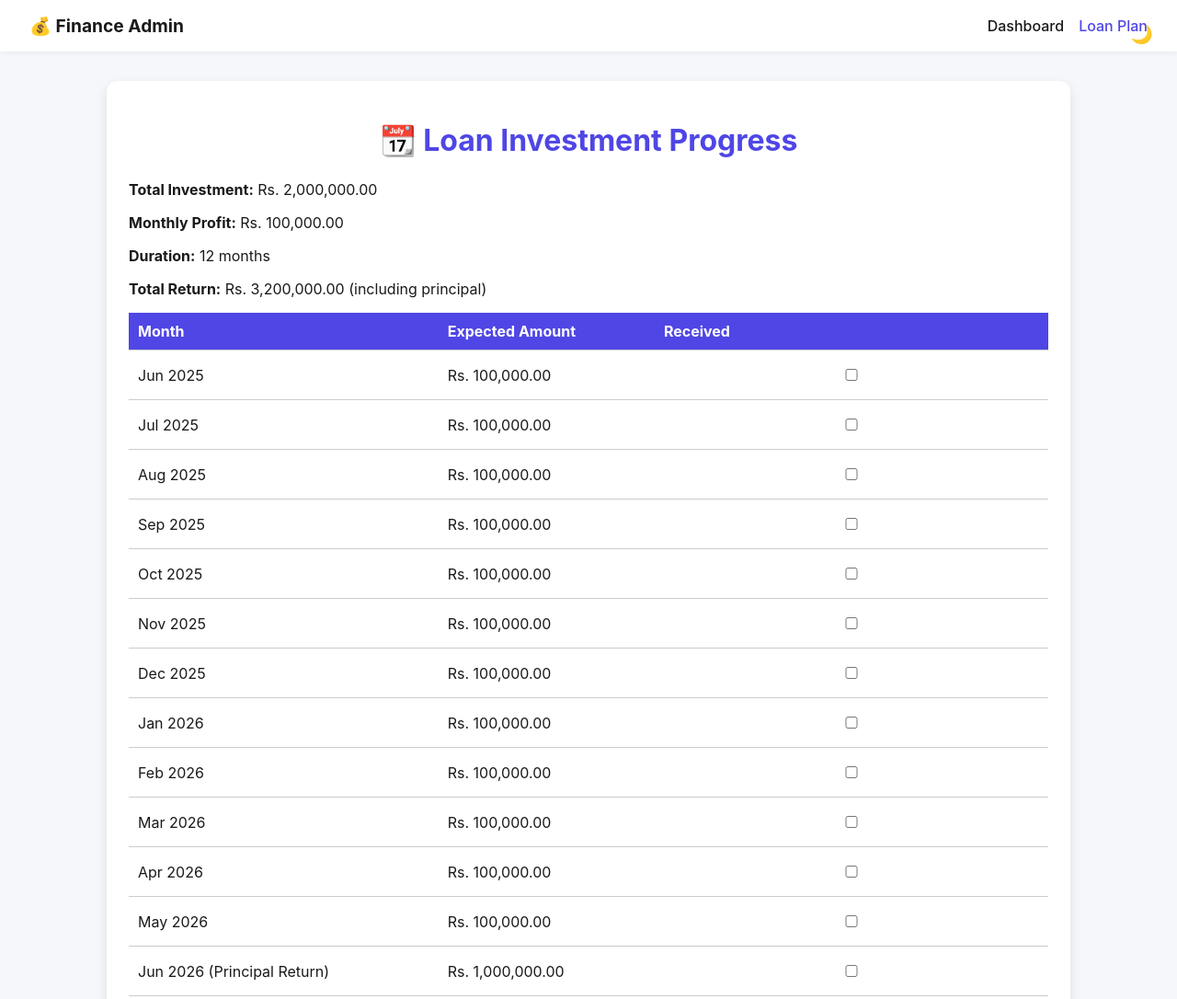
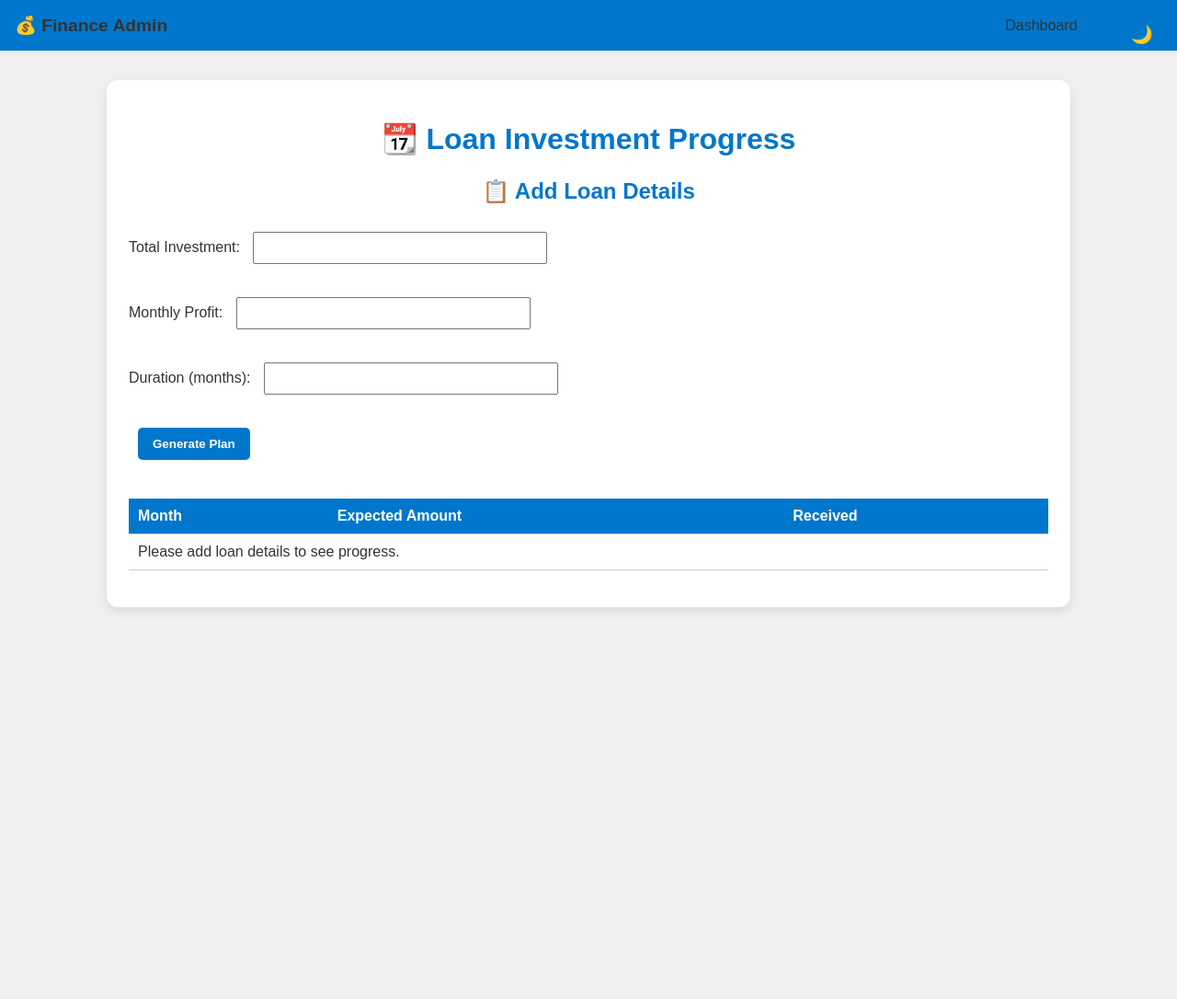
Before and after one commit to CharithNuwan/SimPlaBuget, a plain HTML site: page loan_investment.html in a window 1280 px wide. Shown: the top 1086 px of the page at 92% size. After the commit the page ends 800 px from the top, so only its background shows below. Drawn offline with Linux system fonts and the light colour scheme.

Commit message:
new_changes

```diff
--- a/loan_investment.html
+++ b/loan_investment.html
@@ -6,6 +6,53 @@
   <meta name="viewport" content="width=device-width, initial-scale=1" />
   <link rel="stylesheet" href="styles.css" />
   <style>
+    :root {
+      --card-bg: #ffffff;
+      --text-color: #333;
+      --accent: #0077cc;
+    }
+    body.dark {
+      --card-bg: #1e1e1e;
+      --text-color: #ddd;
+      --accent: #00bfff;
+      background-color: #121212;
+    }
+
+    body {
+      font-family: Arial, sans-serif;
+      margin: 0;
+      background: #f0f0f0;
+      color: var(--text-color);
+    }
+    nav {
+      background: var(--accent);
+      color: white;
+      padding: 1rem;
+      display: flex;
+      justify-content: space-between;
+      align-items: center;
+    }
+    .nav-links {
+      list-style: none;
+      display: flex;
+      gap: 1rem;
+    }
+    .nav-links a {
+      color: white;
+      text-decoration: none;
+    }
+    .nav-links a.active {
+      font-weight: bold;
+      text-decoration: underline;
+    }
+    .theme-toggle button {
+      background: none;
+      border: none;
+      color: white;
+      font-size: 1.2rem;
+      cursor: pointer;
+    }
+
     .container {
       max-width: 1000px;
       margin: 2rem auto;
@@ -13,27 +60,60 @@
       background: var(--card-bg);
       border-radius: 12px;
       box-shadow: 0 4px 12px rgba(0,0,0,0.1);
-      color: var(--text-color);
     }
+
     h1, h2 {
       text-align: center;
       color: var(--accent);
     }
+
+    form {
+      margin-bottom: 2rem;
+      display: flex;
+      flex-direction: column;
+      gap: 1rem;
+    }
+
+    input[type="number"] {
+      padding: 8px;
+      width: 100%;
+      max-width: 300px;
+    }
+
+    button[type="submit"] {
+      width: fit-content;
+      padding: 10px 16px;
+      background-color: var(--accent);
+      color: white;
+      border: none;
+      border-radius: 5px;
+      cursor: pointer;
+    }
+
     table {
       width: 100%;
       border-collapse: collapse;
       margin-top: 1rem;
     }
+
     th, td {
       padding: 10px;
       border-bottom: 1px solid #ccc;
       text-align: left;
     }
+
     th {
       background-color: var(--accent);
       color: white;
     }
+
     .checkbox-cell {
+      text-align: center;
+    }
+
+    .progress {
+      margin-top: 1rem;
+      font-weight: bold;
       text-align: center;
     }
   </style>
@@ -53,10 +133,21 @@
   <main class="container">
     <h1>📆 Loan Investment Progress</h1>
 
-    <p><strong>Total Investment:</strong> Rs. 2,000,000.00</p>
-    <p><strong>Monthly Profit:</strong> Rs. 100,000.00</p>
-    <p><strong>Duration:</strong> 12 months</p>
-    <p><strong>Total Return:</strong> Rs. 3,200,000.00 (including principal)</p>
+    <h2>📋 Add Loan Details</h2>
+    <form id="loanForm" onsubmit="saveLoanDetails(event)">
+      <label>Total Investment:
+        <input type="number" id="totalInvestment" required />
+      </label>
+      <label>Monthly Profit:
+        <input type="number" id="monthlyProfit" required />
+      </label>
+      <label>Duration (months):
+        <input type="number" id="duration" required />
+      </label>
+      <button type="submit">Generate Plan</button>
+    </form>
+
+    <div id="summary"></div>
 
     <table>
       <thead>
@@ -64,48 +155,84 @@
       </thead>
       <tbody id="loanProgressTable"></tbody>
     </table>
+
+    <div class="progress" id="progressSummary"></div>
   </main>
 
   <script>
     const PLAN_KEY = "loanPlanProgress";
-    const months = 12;
-    const startDate = new Date();
-    const data = [];
+    const CONFIG_KEY = "loanPlanConfig";
 
-    function getMonthLabel(offset) {
+    function saveLoanDetails(event) {
+      event.preventDefault();
+      const investment = parseFloat(document.getElementById("totalInvestment").value);
+      const monthly = parseFloat(document.getElementById("monthlyProfit").value);
+      const duration = parseInt(document.getElementById("duration").value);
+
+      const config = { investment, monthly, duration, startDate: new Date().toISOString() };
+      localStorage.setItem(CONFIG_KEY, JSON.stringify(config));
+      localStorage.setItem(PLAN_KEY, JSON.stringify(Array(duration + 1).fill(false))); // +1 for principal return
+      renderLoanPlan();
+    }
+
+    function getMonthLabel(offset, startDateStr) {
+      const startDate = new Date(startDateStr);
       const date = new Date(startDate.getFullYear(), startDate.getMonth() + offset);
       return date.toLocaleString('default', { month: 'short', year: 'numeric' });
     }
 
     function renderLoanPlan() {
+      const config = JSON.parse(localStorage.getItem(CONFIG_KEY));
+      if (!config) {
+        document.getElementById("loanProgressTable").innerHTML = "<tr><td colspan='3'>Please add loan details to see progress.</td></tr>";
+        document.getElementById("summary").innerHTML = "";
+        document.getElementById("progressSummary").innerText = "";
+        return;
+      }
+
+      const { investment, monthly, duration, startDate } = config;
+      const stored = JSON.parse(localStorage.getItem(PLAN_KEY)) || Array(duration + 1).fill(false);
       const table = document.getElementById("loanProgressTable");
-      const stored = JSON.parse(localStorage.getItem(PLAN_KEY)) || Array(months + 1).fill(false);
       table.innerHTML = "";
 
-      for (let i = 0; i < months; i++) {
+      document.getElementById("summary").innerHTML = `
+        <p><strong>Total Investment:</strong> Rs. ${investment.toLocaleString(undefined, {minimumFractionDigits:2})}</p>
+        <p><strong>Monthly Profit:</strong> Rs. ${monthly.toLocaleString(undefined, {minimumFractionDigits:2})}</p>
+        <p><strong>Duration:</strong> ${duration} months</p>
+        <p><strong>Total Return:</strong> Rs. ${(monthly * duration + investment).toLocaleString(undefined, {minimumFractionDigits:2})} (including principal)</p>
+      `;
+
+      for (let i = 0; i < duration; i++) {
         const row = document.createElement("tr");
         row.innerHTML = `
-          <td>${getMonthLabel(i)}</td>
-          <td>Rs. 100,000.00</td>
+          <td>${getMonthLabel(i, startDate)}</td>
+          <td>Rs. ${monthly.toLocaleString(undefined, {minimumFractionDigits:2})}</td>
           <td class="checkbox-cell">
             <input type="checkbox" ${stored[i] ? "checked" : ""} onchange="toggleMonth(${i})" />
           </td>`;
         table.appendChild(row);
       }
 
-      // Add final principal return row
+      // Final principal row
       const finalRow = document.createElement("tr");
       finalRow.innerHTML = `
-        <td>${getMonthLabel(months)} (Principal Return)</td>
-        <td>Rs. 1,000,000.00</td>
+        <td>${getMonthLabel(duration, startDate)} (Principal Return)</td>
+        <td>Rs. ${investment.toLocaleString(undefined, {minimumFractionDigits:2})}</td>
         <td class="checkbox-cell">
-          <input type="checkbox" ${stored[months] ? "checked" : ""} onchange="toggleMonth(${months})" />
+          <input type="checkbox" ${stored[duration] ? "checked" : ""} onchange="toggleMonth(${duration})" />
         </td>`;
       table.appendChild(finalRow);
+
+      const completed = stored.filter(Boolean).length;
+      const total = stored.length;
+      const progress = Math.round((completed / total) * 100);
+      document.getElementById("progressSummary").innerText = `✅ ${completed} of ${total} payments received (${progress}%)`;
     }
 
     function toggleMonth(index) {
-      const progress = JSON.parse(localStorage.getItem(PLAN_KEY)) || Array(months + 1).fill(false);
+      const config = JSON.parse(localStorage.getItem(CONFIG_KEY));
+      if (!config) return;
+      const progress = JSON.parse(localStorage.getItem(PLAN_KEY)) || Array(config.duration + 1).fill(false);
       progress[index] = !progress[index];
       localStorage.setItem(PLAN_KEY, JSON.stringify(progress));
       renderLoanPlan();
@@ -115,12 +242,15 @@
       document.body.classList.toggle('dark');
       const isDark = document.body.classList.contains('dark');
       localStorage.setItem("theme", isDark ? "dark" : "light");
-      document.getElementById('themeIcon').innerText = isDark ? '🌞' : '🌙';
+      document.getElementById('themeToggleBtn').innerText = isDark ? '🌞' : '🌙';
     }
 
     function applyTheme() {
       const theme = localStorage.getItem("theme");
-      if (theme === "dark") document.body.classList.add('dark');
+      if (theme === "dark") {
+        document.body.classList.add('dark');
+        document.getElementById('themeToggleBtn').innerText = '🌞';
+      }
     }
   </script>
 </body>
```
